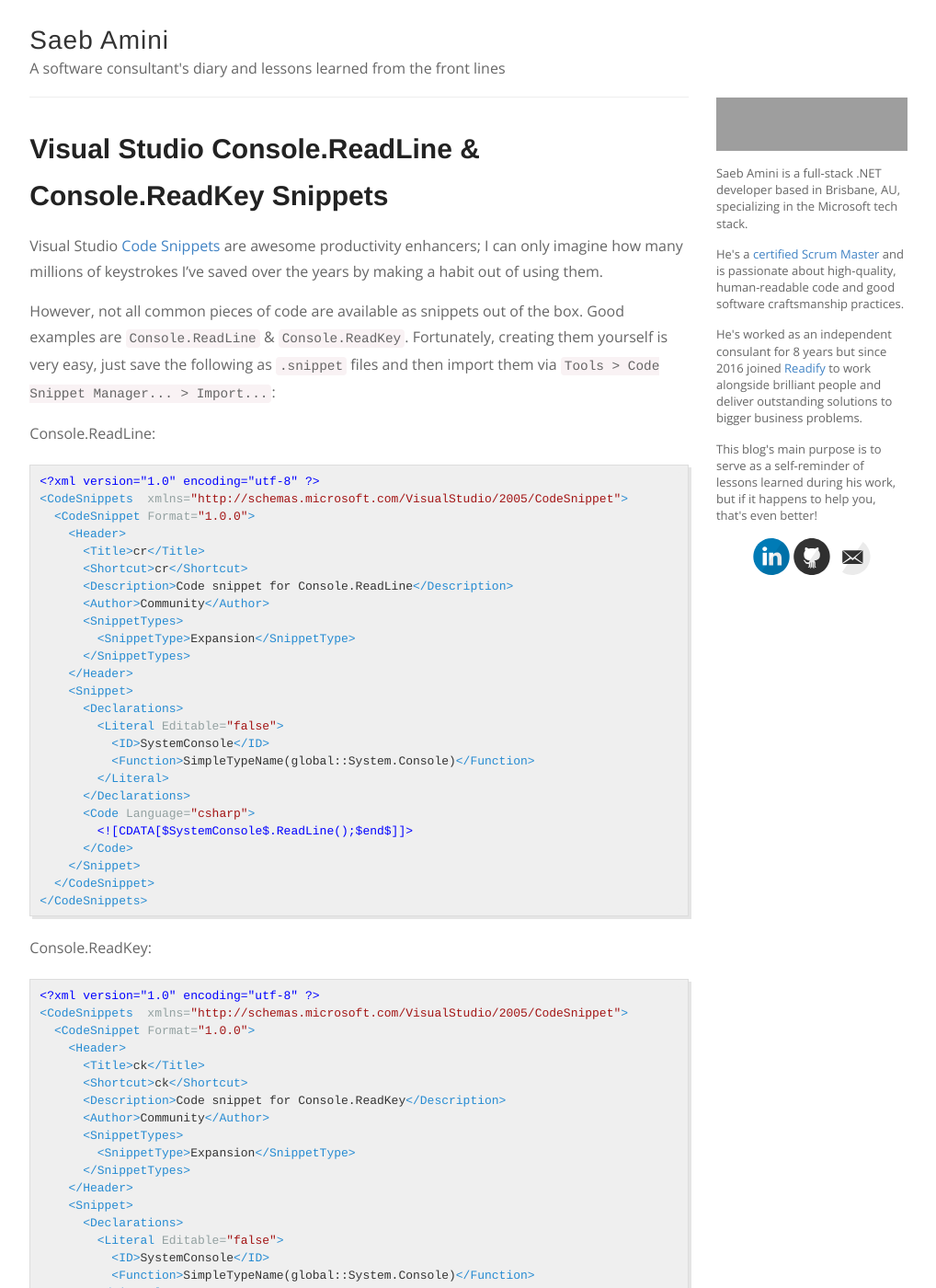
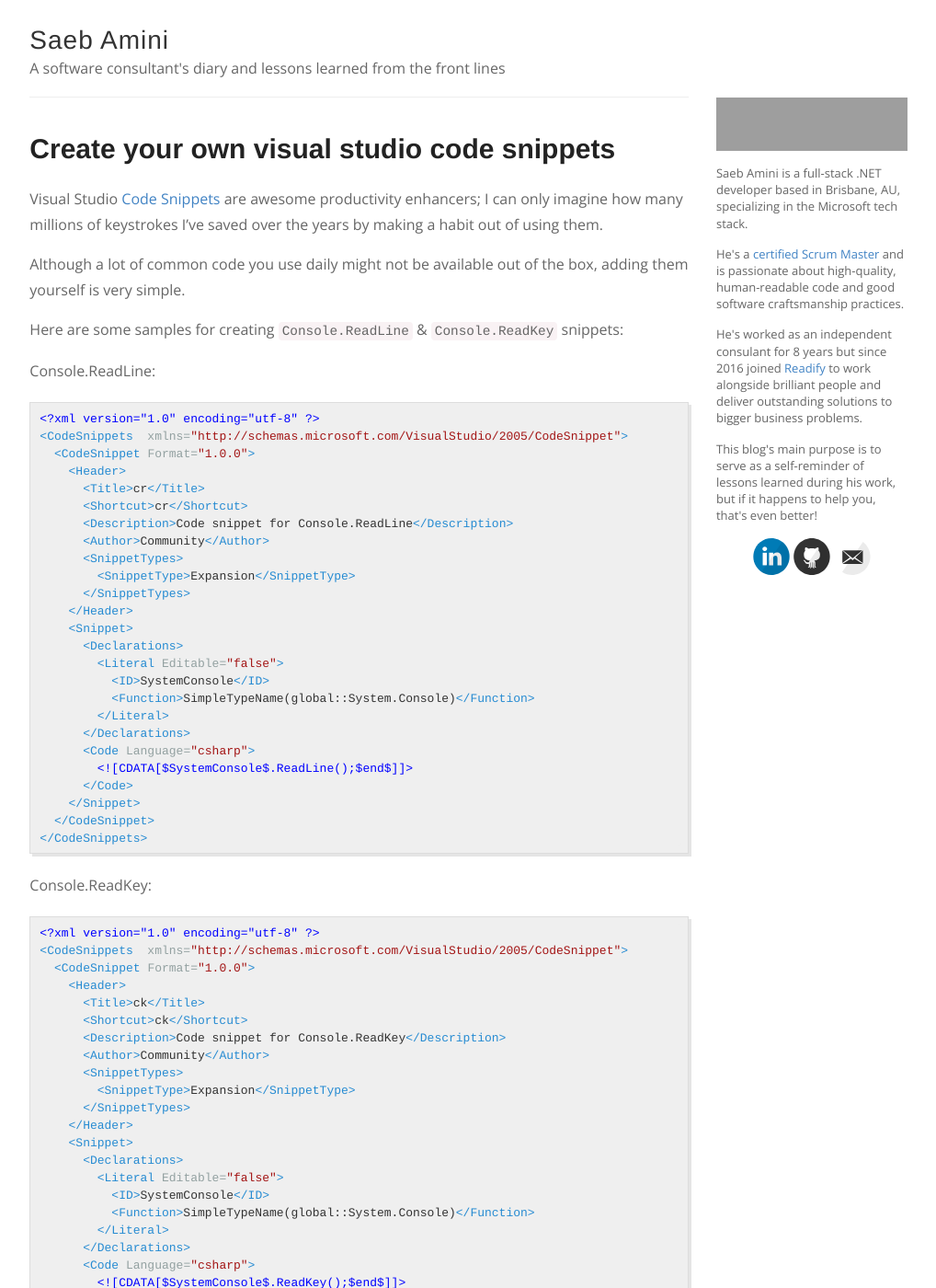
Before and after one commit to SaebAmini/saebamini.github.io, a Jekyll site: the page built from _posts/2016-01-18-create-your-own-visual-studio-code-snippets.md, in a window 1280 px wide and 1400 px high. Shown: the whole window at 92% size, without its empty margins (196-1214 px from the left). Built offline with Jekyll 4.4.1, drawn with Linux system fonts in a browser that asks for light colours; comment, search, counter and statistics services are not loaded; some of the changed text lies outside the part shown; grey boxes are pictures that could not be loaded.

Commit message:
Edits visual studio code snippets post

```diff
--- a/_posts/2016-01-18-Visual-Studio-Console.ReadLine-and-Console.ReadKey-Snippets.md
+++ b/_posts/2016-01-18-create-your-own-visual-studio-code-snippets.md
@@ -1,11 +1,13 @@
 ---
 layout: post
-title: Visual Studio Console.ReadLine & Console.ReadKey Snippets
+title: Create your own visual studio code snippets
 ---
 
 Visual Studio [Code Snippets](https://msdn.microsoft.com/en-us/library/ms165392.aspx) are awesome productivity enhancers; I can only imagine how many millions of keystrokes I've saved over the years by making a habit out of using them.
 
-However, not all common pieces of code are available as snippets out of the box. Good examples are `Console.ReadLine` & `Console.ReadKey`. Fortunately, creating them yourself is very easy, just save the following as `.snippet` files and then import them via `Tools > Code Snippet Manager... > Import...`:
+Although a lot of common code you use daily might not be available out of the box, adding them yourself is very simple.
+
+Here are some samples for creating `Console.ReadLine` & `Console.ReadKey` snippets:
 
 Console.ReadLine:
 {% highlight XML %}
@@ -65,4 +67,6 @@
 </CodeSnippets>
 {% endhighlight %}
 
-Now you can use them by typing `cr` or `ck` for Console.ReadLine or Console.ReadKey respectively and hitting <kbd>TAB</kbd> twice.
+You can save the above as `.snippet` files and then import them via `Tools > Code Snippet Manager... > Import...` and use them by typing `cr` or `ck` and hitting <kbd>TAB</kbd> twice.
+
+So go ahead and create handy ones for things you find yourself typing all the time. You can refer to this [MSDN article for more details](https://docs.microsoft.com/en-us/visualstudio/ide/walkthrough-creating-a-code-snippet).
```
